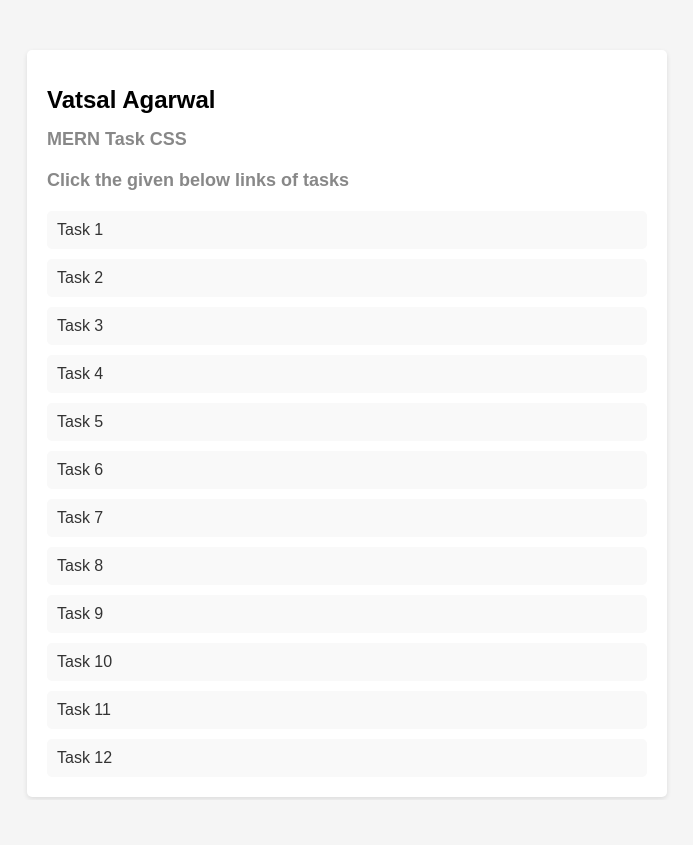
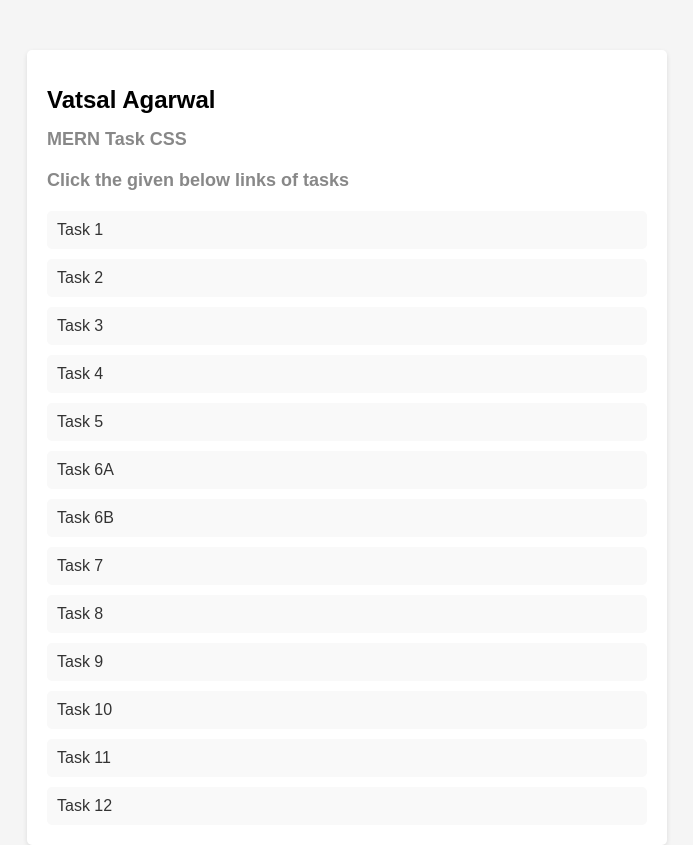
Before and after one commit to vatsal-agarwal-20/CSS-tasks, a plain HTML site: page index.html in a window 1280 px wide. Shown: the whole page, without its empty margins (293-986 px from the left). Before the commit the page ends 800 px from the top, so only its background shows below. Drawn offline with Linux system fonts and the light colour scheme.

Commit message:
Update index.html

```diff
--- a/index.html
+++ b/index.html
@@ -77,7 +77,8 @@
             <li class="list-item"><a href="task3.html">Task 3 </a></li>
             <li class="list-item"><a href="task4.html">Task 4 </a></li>
             <li class="list-item"><a href="task5.html">Task 5 </a></li>
-            <li class="list-item"><a href="task6.html">Task 6 </a></li>
+            <li class="list-item"><a href="task6A.html">Task 6A </a></li>
+            <li class="list-item"><a href="task6B.html">Task 6B </a></li>
             <li class="list-item"><a href="task7.html">Task 7 </a></li>
             <li class="list-item"><a href="task8.html">Task 8 </a></li>
             <li class="list-item"><a href="task9.html">Task 9 </a></li>
```
